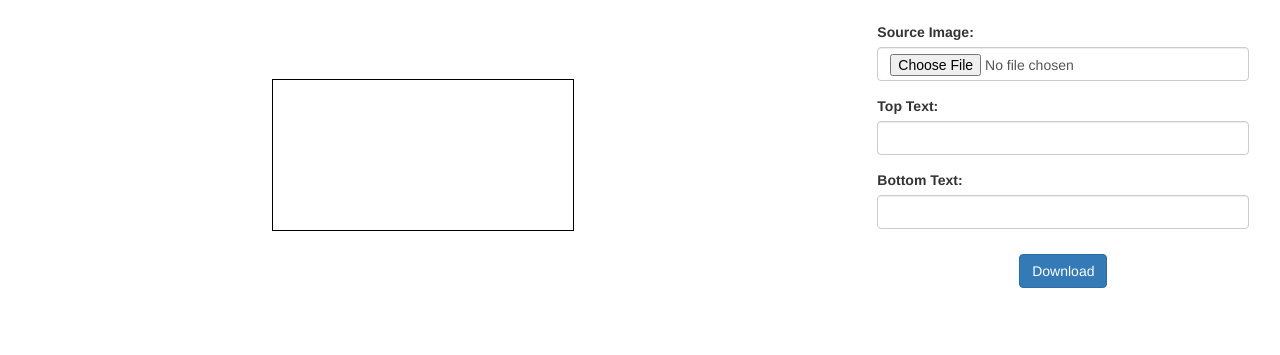
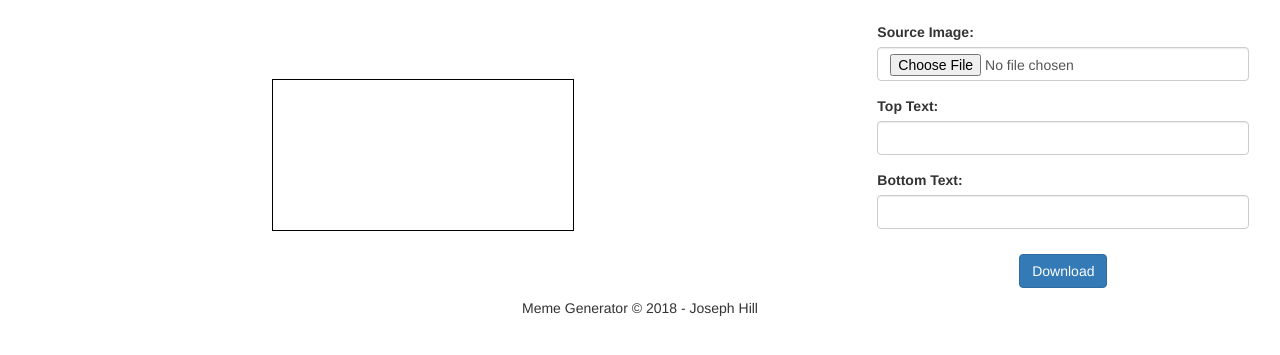
Before and after one commit to joseph-hill042/memeCreator, a website built with webpack: page index.html in a window 1280 px wide. Shown: the part 53-408 px from the top of the page. Built offline with nearby package versions, Linux system fonts and the light colour scheme.

Commit message:
Finished footer feature

```diff
--- a/index.html
+++ b/index.html
@@ -50,7 +50,9 @@
 
     </div>
   </div>
-
+<div class="footer text-center">
+  <span>Meme Generator &copy 2018 - Joseph Hill</span>
+</div>
 <script src="dist/memes.js"></script>
 </body>
 </html>
```
